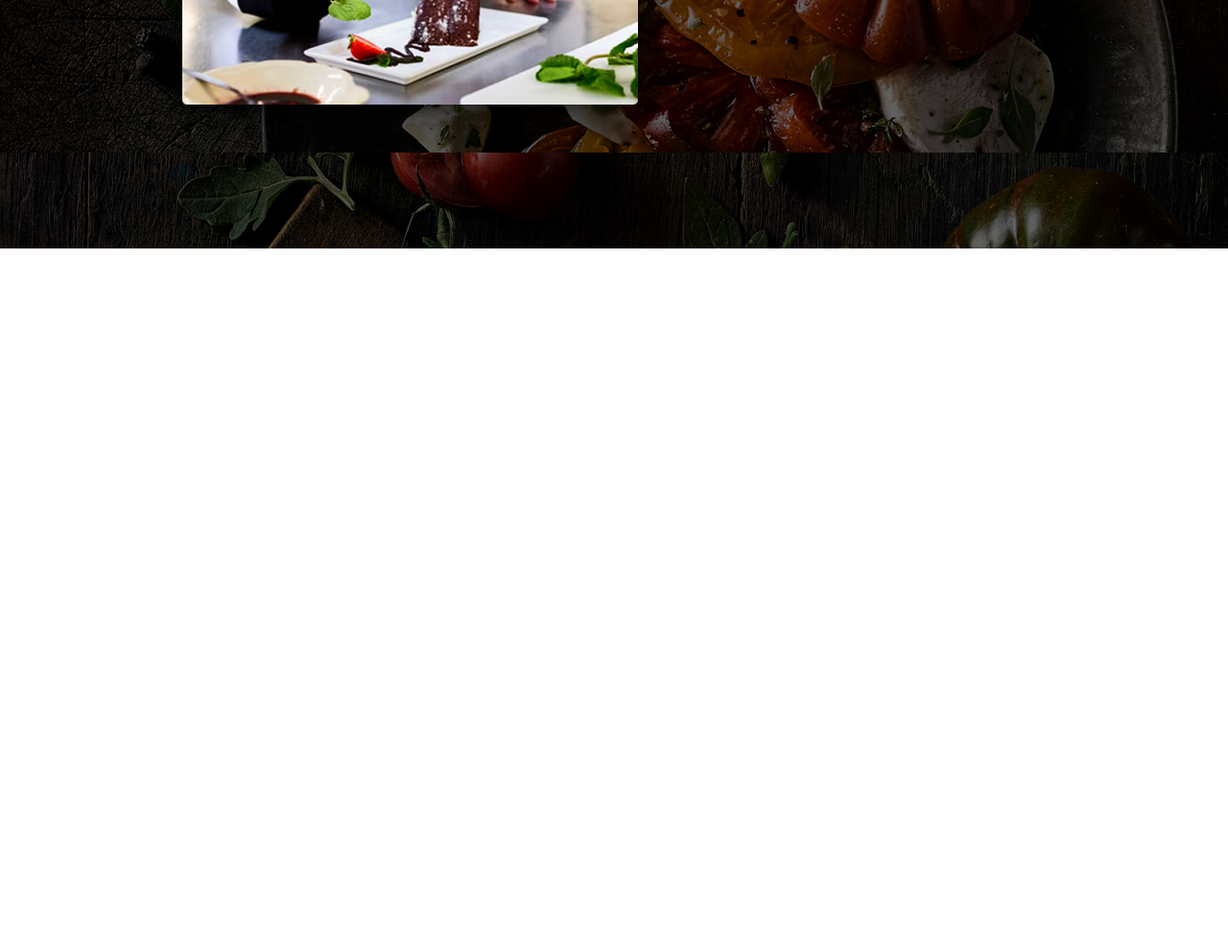
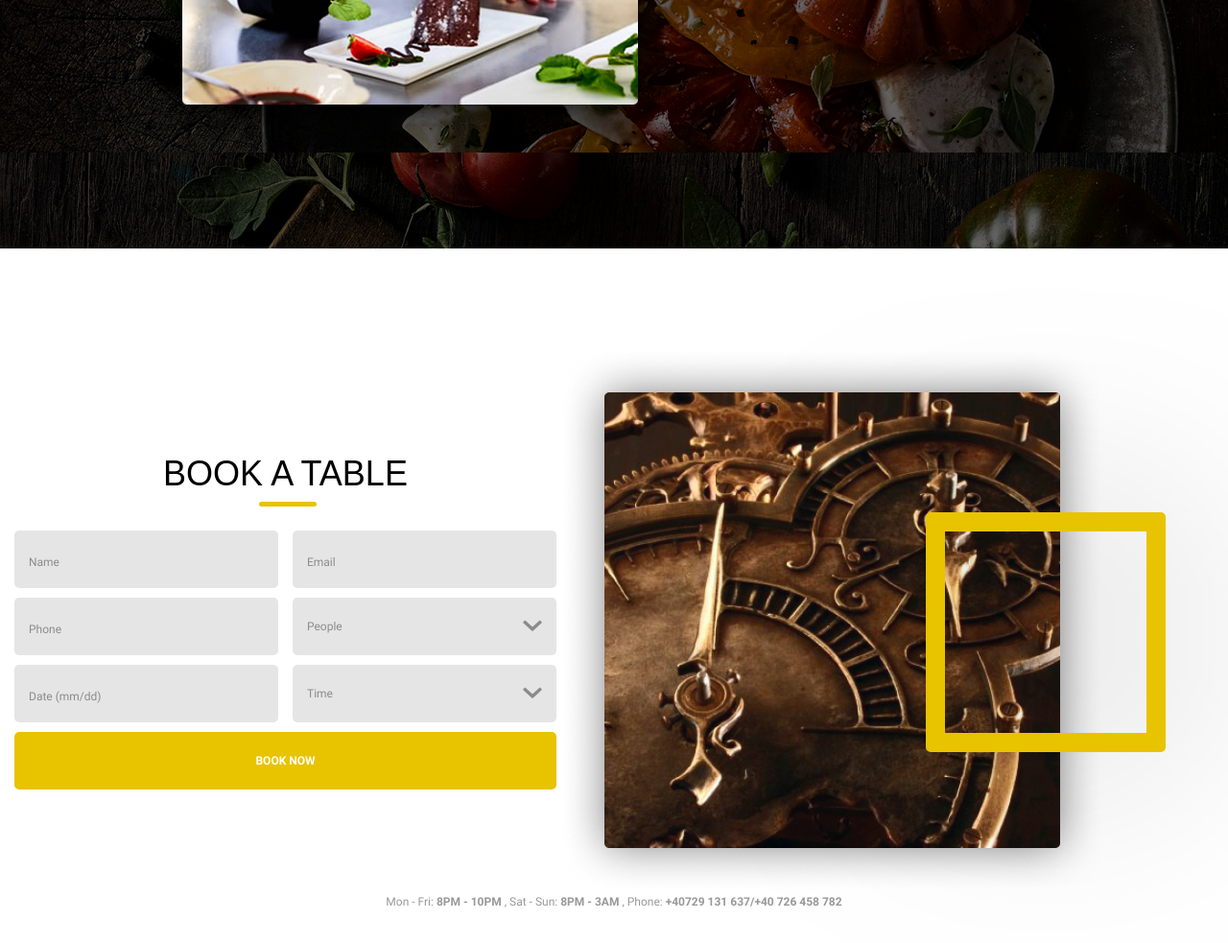
Before and after one commit to IonShive/hungry-people, a website: page app/index.html in a window 1280 px wide. Shown: the part 2091-3074 px from the top of the page at 96% size. Before the commit the page ends 2350 px from the top, so only its background shows below. Drawn offline with nearby package versions, Linux system fonts and the light colour scheme; files that its build step writes are made by us from their sources; files whose address does not match are found by name.

Commit message:
added book-table

```diff
--- a/app/index.html
+++ b/app/index.html
@@ -150,6 +150,52 @@
 				</div>
 			</div>
 		</section>
+		<section class="book-table">
+			<div class="container">
+				<div class="book-table__wrapper">
+					<div class="book-table__content">
+						<h3 class="book-table__title title">
+							book a table
+						</h3>
+						<form class="book-table__form" action="#">
+							<input class="book-table__input" placeholder="Name" type="text" required>
+							<input class="book-table__input" placeholder="Email" type="email" required>
+							<input class="book-table__input" placeholder="Phone" type="number" min="0" required>
+							<div class="book-table__select-box">
+								<select class="book-table__select" required>
+									<option class="book-table__option" value="1">People</option>
+									<option class="book-table__option" value="2">for one</option>
+									<option class="book-table__option" value="3">for two</option>
+									<option class="book-table__option" value="4">for three</option>
+									<option class="book-table__option" value="5">for four</option>
+								</select>
+							</div>
+							<input class="book-table__input" placeholder="Date (mm/dd)" type="number" min="0" required>
+							<div class="book-table__select-box">
+								<select class="book-table__select" required>
+									<option class="book-table__option" value="1">Time</option>
+									<option class="book-table__option" value="2">08:20</option>
+									<option class="book-table__option" value="3">10:00</option>
+									<option class="book-table__option" value="4">14:30</option>
+									<option class="book-table__option" value="5">18:00</option>
+								</select>
+							</div>
+							<button class="book-table__btn" type="submit">BOOK NOW</button>
+						</form>
+					</div>
+					<img class="book-table__img" src="img/book-table/clok.png" alt="book-table img">
+					<div class="book-table__border border"></div>
+				</div>
+				<h5 class="book-table__text">
+					Mon - Fri:
+					<span class="book-table__text-accent">8PM - 10PM</span>
+					, Sat - Sun:
+					<span class="book-table__text-accent">8PM - 3AM</span>
+					, Phone:
+					<span class="book-table__text-accent">+40729 131 637/+40 726 458 782</span>
+				</h5>
+			</div>
+		</section>
 	</main>
 	<footer class="footer">
 	</footer>
--- a/app/scss/style.scss
+++ b/app/scss/style.scss
@@ -304,4 +304,105 @@
 	}
 }
 
+.book-table {
+	padding: 100px 0;
+	background-color: rgba(255, 255, 255, 0.884);
+	&__wrapper {
+		display: flex;
+		position: relative;
+	}
+	&__content {
+		display: flex;
+		justify-content: center;
+		align-items: center;
+		flex-direction: column;
+	}
+	&__title {
+		margin-bottom: 35px;
+		&::before {
+			right: 95px;
+		}
+	}
+	&__form {
+		max-width: 565px;
+		display: flex;
+		justify-content: space-between;
+		flex-wrap: wrap;
+	}
+	&__input,
+	&__select {
+		width: 100%;
+		max-width: 275px;
+		height: 60px;
+		padding: 15px;
+		margin-bottom: 10px;
+		font-size: 20px;
+		color: $accent;
+		border: none;
+		border-radius: 5px;
+		background-color: #e5e5e5;
+	}
+	&__input {
+		&::placeholder {
+			font-size: 12px;
+			color: rgba(51, 51, 51, 0.5);
+			@extend %roboto-400;
+		}
+	}
+	&__select {
+		font-size: 12px;
+		appearance: none;
+		color: rgba(51, 51, 51, 0.5);
+		@extend %roboto-400;
+	}
+	&__option {
+		padding: 15px;
+		font-size: 17px;
+		color: $accent;
+		margin-bottom: 30px;
+	}
+	&__select-box {
+		width: 100%;
+		max-width: 275px;
+		height: 60px;
+		position: relative;
+		&::after {
+			content: "";
+			width: 27px;
+			height: 17px;
+			position: absolute;
+			right: 15px;
+			bottom: 22px;
+			background: url("../img/icons/arrows-bottom.svg") no-repeat right;
+		}
+	}
+	&__btn {
+		width: 100%;
+		max-width: 565px;
+		height: 60px;
+		line-height: 20px;
+		color: $default;
+		border: none;
+		border-radius: 5px;
+		background-color: #e8c300;
+	}
+	&__img {
+		object-fit: cover;
+	}
+	&__border {
+		right: 50px;
+		bottom: 150px;
+	}
+	&__text {
+		font-size: 12px;
+		line-height: 12px;
+		text-align: center;
+		color: rgba(51, 51, 51, 0.5);
+		@extend %roboto-400;
+	}
+	&__text-accent {
+		@extend %roboto-700;
+	}
+}
+
 @import "media";
```
Also changed, not shown: app/img/book-table/clok.png (added), app/img/icons/arrows-bottom.svg (added).
